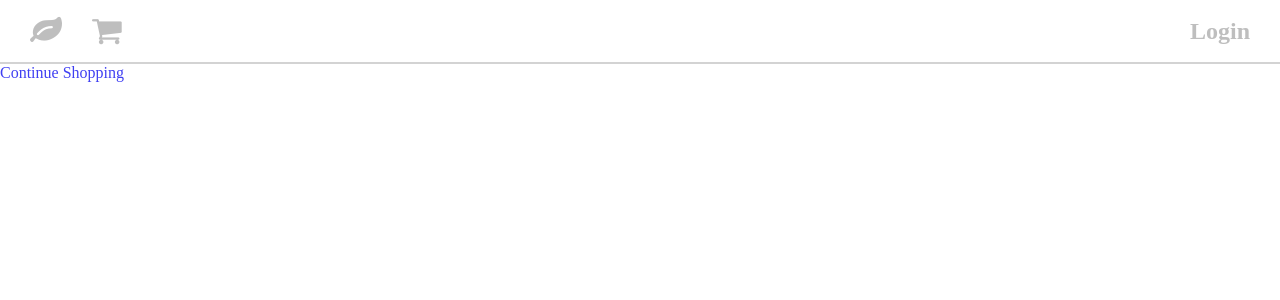
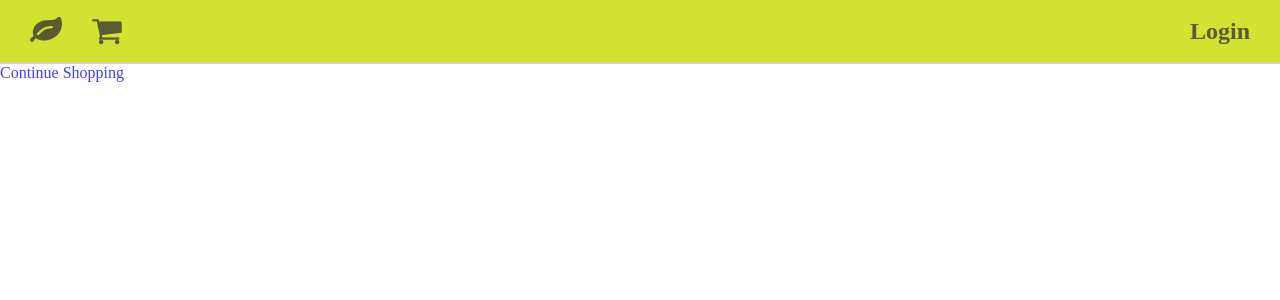
Before and after one commit to prakhar308/e-commerce-client, a React (Create React App) app: page /order-confirmed in a window 1280 px wide. Shown: the top 300 px of the page. Built offline with nearby package versions, Linux system fonts and the light colour scheme.

Commit message:
update Navbar's styling

```diff
--- a/src/containers/Navbar/Navbar.module.css
+++ b/src/containers/Navbar/Navbar.module.css
@@ -23,17 +23,19 @@ header {
    align-items: center;
    border-bottom: 2px solid lightgray;
    padding: 15px;
+   background-color: #d1e231;
 }
 
 header nav i {
    margin: 0 15px;
-   color: darkgray;
+   color: #303030;
 }
 
 header h2 {
    margin-right: 15px;
+   color: #303030;
 }
 
 header a {
-   color: darkgray;
+   color: #303030;
 }
```
